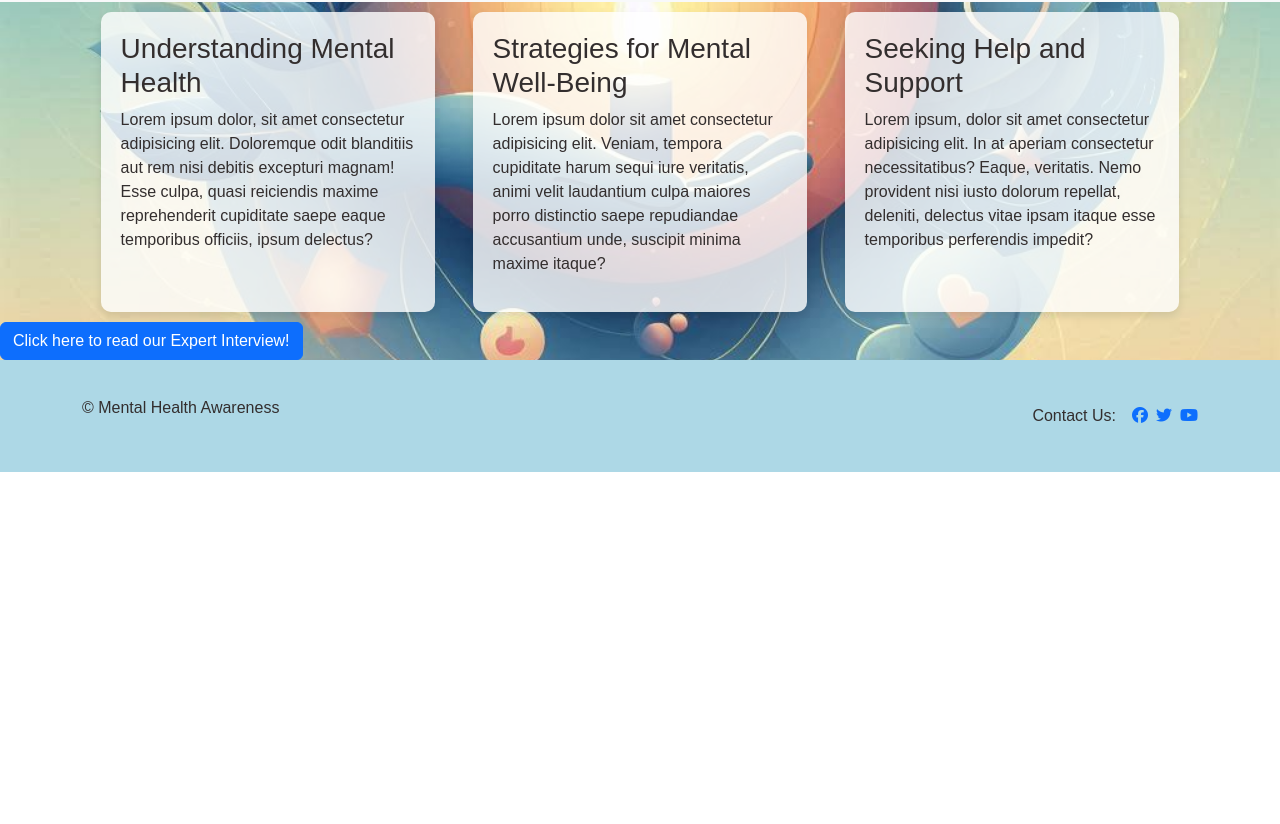
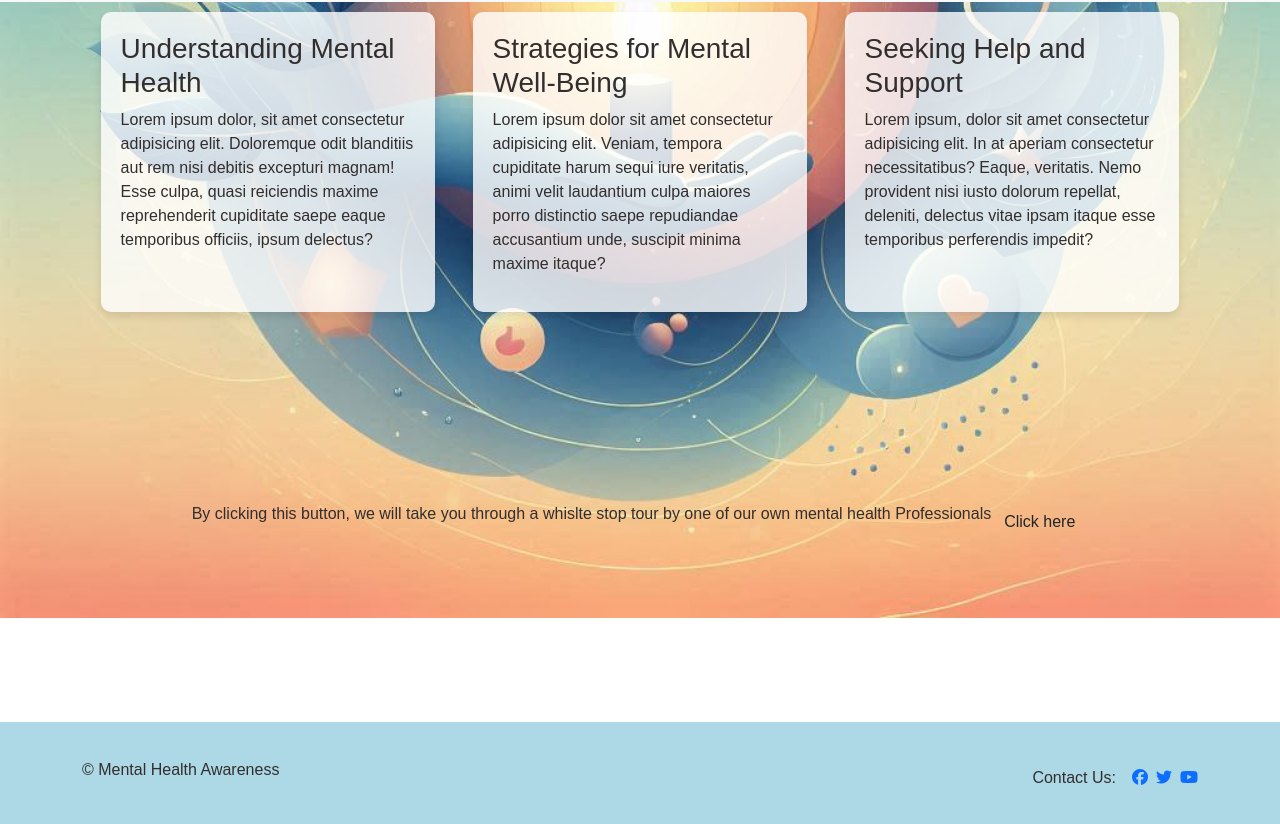
Before and after one commit to Luca-maxwell99/Mental-health-awareness, a plain HTML site: page index.html in a window 1280 px wide. Shown: the part 422-1246 px from the top of the page. Before the commit the page ends 894 px from the top, so only its background shows below. Drawn offline with nearby package versions, Linux system fonts and the light colour scheme.

Commit message:
modified README.md

```diff
--- a/assets/css/main.css
+++ b/assets/css/main.css
@@ -96,7 +96,6 @@ header {
   background-color: #f9f9f9;
 }
 
-
 .form-container {
   max-width: 600px;
   margin: auto;
@@ -151,3 +150,10 @@ header {
 .thank-you-message.show {
   display: block;
 }
+
+.center {
+  display: flex;
+  justify-content: center;
+  align-items: center;
+  height: 50vh; /* Full viewport height */
+}
--- a/index.html
+++ b/index.html
@@ -77,9 +77,12 @@
                     esse temporibus perferendis impedit?</p>
             </div>
         </div>
+<div class="center" class="box">
 
-        <a href="interview.html" class="btn btn-primary">Click here to read our Expert Interview! </a>
+    <p>By clicking this button, we will take you through a whislte stop tour by one of our own mental health Professionals</p>
 
+        <a href="interview.html" class="btn ">Click here</a>
+    </div>
 
 
     </main>
```
Also changed, not shown: interview.html (+2 -2 lines), 1 other file. Lines whose indentation alone changed are shown as unchanged.
